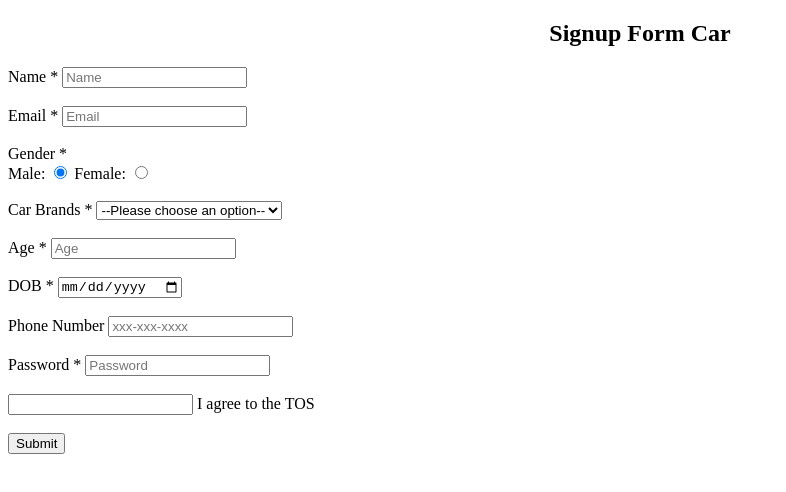
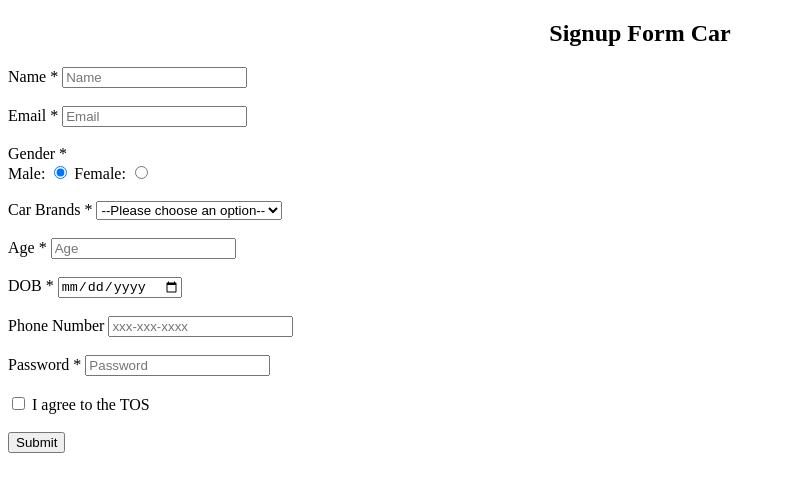
Before and after one commit to acciojob/signup-form-car-rohitkr01, a website: page main.html in a window 1280 px wide. Shown: the whole page, without its empty margins (0-786 px from the left). Drawn offline with Linux system fonts and the light colour scheme.

Commit message:
created a submission

```diff
--- a/main.html
+++ b/main.html
@@ -57,12 +57,12 @@
 		</div><br>
 
 		<div>
-			<input type="tos" id="tos" name="chekbox" required>
-			<label for="chekbox">I agree to the TOS</label>
+			<input type="checkbox" id="tos" name="chekbox" required>
+			<label for="tos">I agree to the TOS</label>
 		</div><br>
 
 		<div>
-			<input type="button" id="button" name="button" value="Submit">
+			<button type="button" id="button" name="button" value="Submit">Submit</button>
 		</div>
 
 
```
